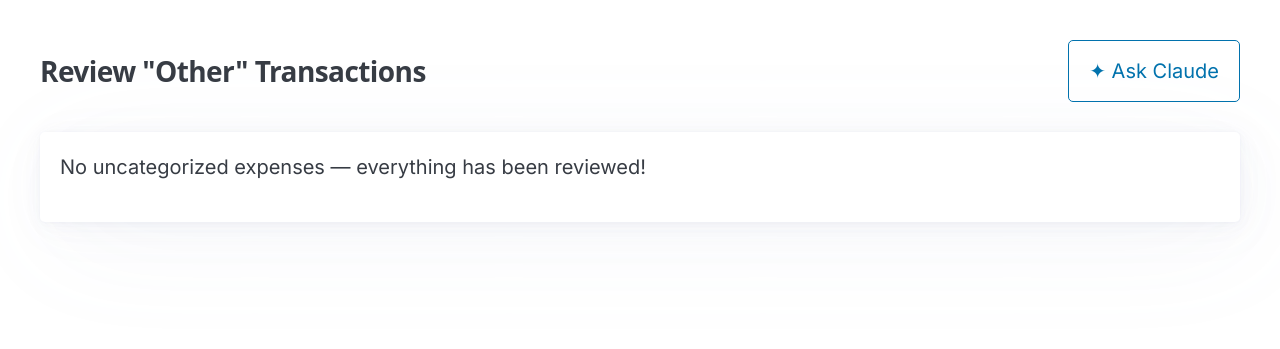
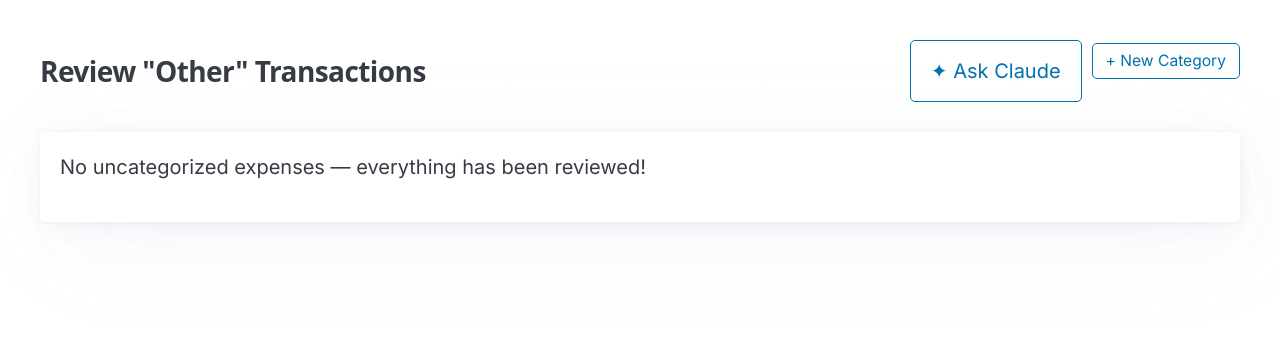
Before and after one commit to joerichruf/budget-maker, a FastAPI app: page /review in a window 1280 px wide. Shown: the part 71-420 px from the top of the page. Run offline with FastAPI, Linux system fonts and the light colour scheme; some libraries are stand-ins or nearby versions.

Commit message:
fix: repair accept-all suggestions and add inline category creation on review page
Accept All was broken because dataset.name on <option> elements is unreliable;
now uses .text (the visible label) which is always the category name. New
POST /review/categories endpoint + modal lets users create a category without
leaving the review tab; new category is immediately added to all dropdowns.

Co-Authored-By: Claude Sonnet 4.6 <noreply@anthropic.com>

```diff
--- a/app/templates/review.html
+++ b/app/templates/review.html
@@ -4,11 +4,34 @@
 {% block content %}
 <div class="page-header">
   <h2>Review "Other" Transactions</h2>
-  <div style="display:flex;gap:0.5rem;align-items:center">
+  <div style="display:flex;gap:0.5rem;align-items:center;flex-wrap:wrap">
     <span id="suggestion-status" class="muted" style="font-size:0.85rem"></span>
     <button id="suggest-btn" class="outline" onclick="loadSuggestions()">✦ Ask Claude</button>
     <button id="accept-all-btn" class="outline" style="display:none" onclick="acceptAll()">Accept All Suggestions</button>
+    <button class="outline small-btn" onclick="openAddCategory()" type="button">+ New Category</button>
   </div>
+</div>
+
+{# ── Inline add-category modal ── #}
+<div id="add-cat-overlay" style="display:none;position:fixed;inset:0;background:rgba(0,0,0,0.4);z-index:1000;align-items:center;justify-content:center">
+  <article style="max-width:360px;width:90%;padding:1.5rem;margin:0">
+    <h3 style="margin-top:0">New Category</h3>
+    <div class="form-row" style="gap:0.75rem;flex-direction:column">
+      <label style="margin:0">
+        Name
+        <input type="text" id="new-cat-name" placeholder="e.g. Subscriptions" style="margin:0" />
+      </label>
+      <label style="margin:0">
+        Colour
+        <input type="color" id="new-cat-color" value="#6366f1" style="margin:0;height:2.5rem;padding:0.2rem" />
+      </label>
+    </div>
+    <div style="display:flex;gap:0.5rem;margin-top:1rem;justify-content:flex-end">
+      <button class="outline" type="button" onclick="closeAddCategory()">Cancel</button>
+      <button type="button" onclick="submitNewCategory()">Create</button>
+    </div>
+    <p id="add-cat-error" class="muted" style="font-size:0.8rem;margin-top:0.5rem;color:var(--danger,#f43f5e);display:none"></p>
+  </article>
 </div>
 
 {% if not rows %}
@@ -162,14 +185,16 @@ async function submitRow(idx) {
 }
 
 async function acceptAll() {
-  // Build payload: use current select value for each row that has an AI suggestion
+  // Build payload from AI suggestions — use suggestion name directly
   const payload = {};
   document.querySelectorAll('#review-table tbody tr').forEach(row => {
     const desc = row.dataset.desc;
+    if (!desc) return;
     const idx = row.id.replace('row-', '');
     const sel = document.getElementById('sel-' + idx);
     if (!sel) return;
-    const catName = sel.options[sel.selectedIndex].dataset.name;
+    // Use the visible text of the selected option as the category name
+    const catName = sel.options[sel.selectedIndex].text.trim();
     if (catName && catName !== 'Other') {
       payload[desc] = catName;
     }
@@ -191,7 +216,7 @@ async function acceptAll() {
       body: JSON.stringify(payload),
     });
     if (!resp.ok) throw new Error('Save failed');
-    const data = await resp.json();
+    await resp.json();
     window.location.reload();
   } catch (err) {
     alert('Error saving: ' + err.message);
@@ -199,5 +224,51 @@ async function acceptAll() {
     btn.textContent = 'Accept All Suggestions';
   }
 }
+
+function openAddCategory() {
+  const overlay = document.getElementById('add-cat-overlay');
+  overlay.style.display = 'flex';
+  document.getElementById('new-cat-name').focus();
+}
+
+function closeAddCategory() {
+  document.getElementById('add-cat-overlay').style.display = 'none';
+  document.getElementById('add-cat-error').style.display = 'none';
+}
+
+async function submitNewCategory() {
+  const name = document.getElementById('new-cat-name').value.trim();
+  const color = document.getElementById('new-cat-color').value;
+  const errEl = document.getElementById('add-cat-error');
+  if (!name) { errEl.textContent = 'Name is required.'; errEl.style.display = ''; return; }
+
+  const fd = new FormData();
+  fd.append('name', name);
+  fd.append('color', color);
+
+  try {
+    const resp = await fetch('/review/categories', { method: 'POST', body: fd });
+    const data = await resp.json();
+    if (!data.ok) {
+      errEl.textContent = data.error || 'Failed to create category.';
+      errEl.style.display = '';
+      return;
+    }
+    // Add the new category to all selects on the page
+    document.querySelectorAll('select[name="category_id"]').forEach(sel => {
+      const opt = document.createElement('option');
+      opt.value = data.id;
+      opt.text = data.name;
+      sel.appendChild(opt);
+    });
+    // Update CAT_MAP so acceptAll() can find it
+    CAT_MAP[data.name] = data.id;
+    closeAddCategory();
+    document.getElementById('new-cat-name').value = '';
+  } catch (err) {
+    errEl.textContent = 'Error: ' + err.message;
+    errEl.style.display = '';
+  }
+}
 </script>
 {% endblock %}
```
Also changed, not shown: app/routers/review.py (+30 -0 lines).
